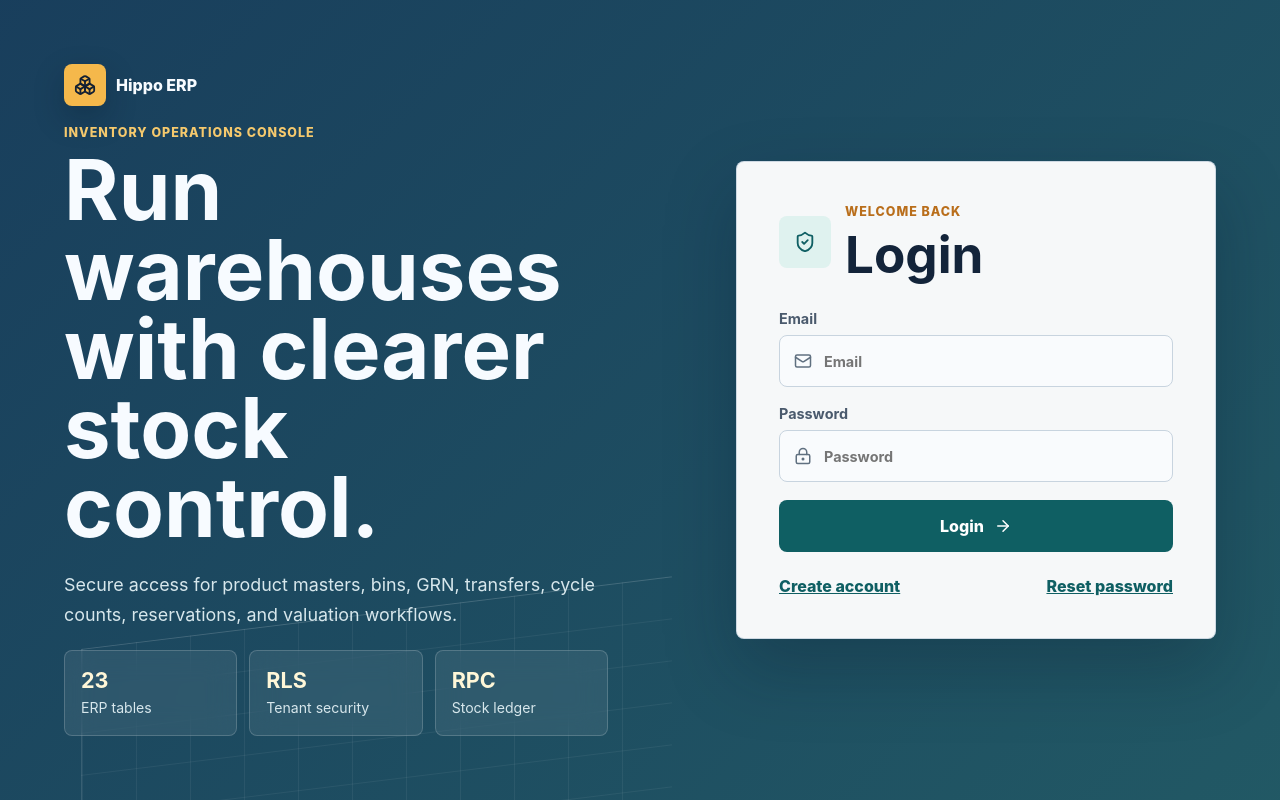
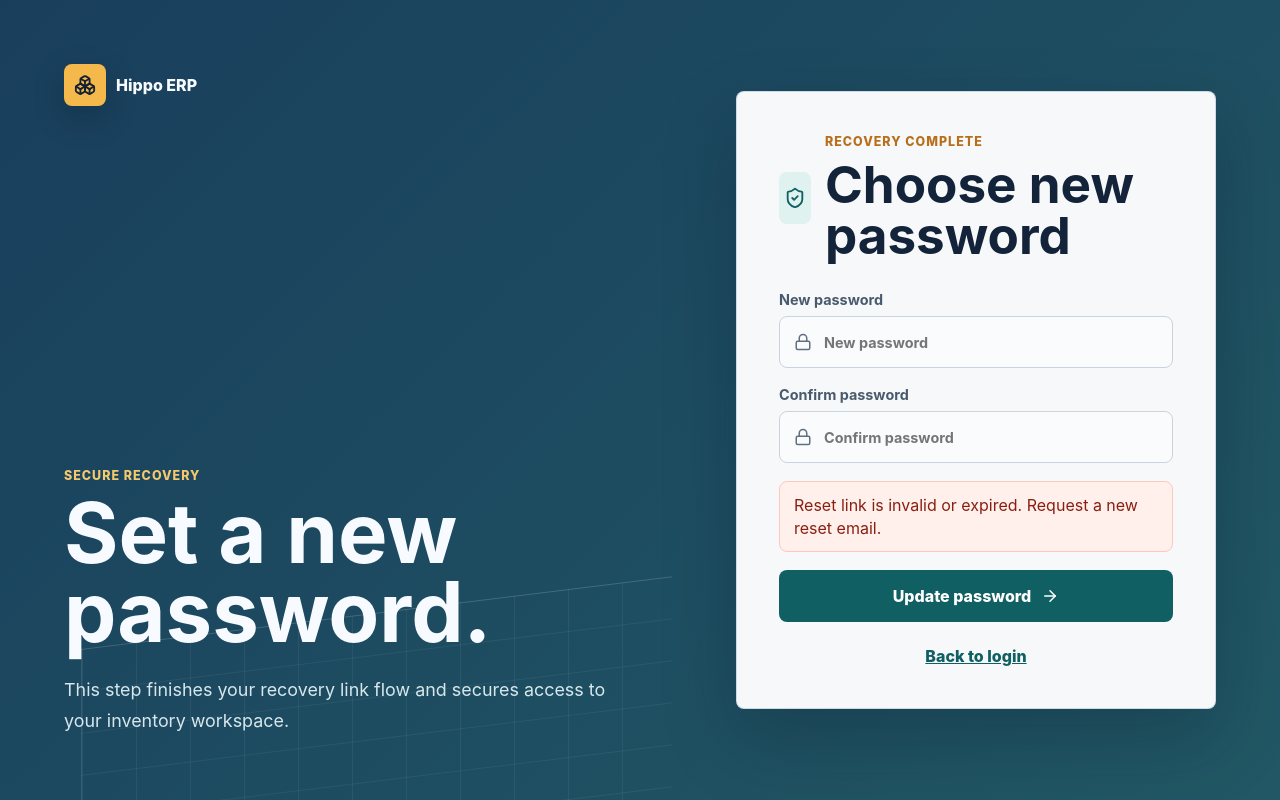
Before and after one commit to Saikumar-bali/hippo-erp, a React (Vite) app: page /reset/update in a window 1280 px wide. Before the commit this address led to /login. Built offline with nearby package versions, Linux system fonts and the light colour scheme; no server answers.

Commit message:
Add dedicated recovery password update flow

```diff
--- a/src/main.tsx
+++ b/src/main.tsx
@@ -9,6 +9,7 @@ import { LoginRoute } from "./routes/LoginRoute";
 import { SignupRoute } from "./routes/SignupRoute";
 import { ResetPasswordRoute } from "./routes/ResetPasswordRoute";
 import { AuthCallbackRoute } from "./routes/AuthCallbackRoute";
+import { UpdatePasswordRoute } from "./routes/UpdatePasswordRoute";
 
 ReactDOM.createRoot(document.getElementById("root")!).render(
   <React.StrictMode>
@@ -18,6 +19,7 @@ ReactDOM.createRoot(document.getElementById("root")!).render(
           <Route path="/login" element={<LoginRoute />} />
           <Route path="/signup" element={<SignupRoute />} />
           <Route path="/reset" element={<ResetPasswordRoute />} />
+          <Route path="/reset/update" element={<UpdatePasswordRoute />} />
           <Route path="/auth/callback" element={<AuthCallbackRoute />} />
           <Route element={<ProtectedRoute />}>
             <Route path="/" element={<App />} />
--- a/src/routes/AuthCallbackRoute.tsx
+++ b/src/routes/AuthCallbackRoute.tsx
@@ -4,8 +4,13 @@ import { supabase } from "../lib/supabase";
 
 export function AuthCallbackRoute() {
   const navigate = useNavigate();
+
   useEffect(() => {
-    supabase.auth.getSession().finally(() => navigate("/", { replace: true }));
+    const params = new URLSearchParams(window.location.hash.replace(/^#/, ""));
+    const type = params.get("type");
+    const target = type === "recovery" ? "/reset/update" : "/";
+    supabase.auth.getSession().finally(() => navigate(target, { replace: true }));
   }, [navigate]);
+
   return <div>Completing authentication...</div>;
 }
--- /dev/null
+++ b/src/routes/UpdatePasswordRoute.tsx
@@ -0,0 +1,122 @@
+import { useEffect, useState } from "react";
+import { Link, useNavigate } from "react-router-dom";
+import { ArrowRight, Boxes, Lock, ShieldCheck } from "lucide-react";
+import { supabase } from "../lib/supabase";
+
+export function UpdatePasswordRoute() {
+  const navigate = useNavigate();
+  const [password, setPassword] = useState("");
+  const [confirmPassword, setConfirmPassword] = useState("");
+  const [loading, setLoading] = useState(true);
+  const [saving, setSaving] = useState(false);
+  const [error, setError] = useState("");
+  const [success, setSuccess] = useState("");
+
+  useEffect(() => {
+    supabase.auth
+      .getSession()
+      .then(({ data }) => {
+        if (!data.session) {
+          setError("Reset link is invalid or expired. Request a new reset email.");
+        }
+      })
+      .finally(() => setLoading(false));
+  }, []);
+
+  const submit = async (e: React.FormEvent) => {
+    e.preventDefault();
+    setError("");
+    setSuccess("");
+
+    if (!password || password.length < 8) {
+      setError("Password must be at least 8 characters.");
+      return;
+    }
+    if (password !== confirmPassword) {
+      setError("Passwords do not match.");
+      return;
+    }
+
+    setSaving(true);
+    const { error } = await supabase.auth.updateUser({ password });
+    setSaving(false);
+
+    if (error) {
+      setError(error.message);
+      return;
+    }
+
+    setSuccess("Password updated successfully. Redirecting to login...");
+    window.setTimeout(() => navigate("/login", { replace: true }), 1200);
+  };
+
+  return (
+    <main className="auth-page">
+      <section className="auth-panel" aria-label="Hippo ERP password update">
+        <div className="auth-brand">
+          <span className="brand-mark"><Boxes size={22} /></span>
+          <span>Hippo ERP</span>
+        </div>
+        <div className="auth-copy">
+          <p className="eyebrow">Secure recovery</p>
+          <h1>Set a new password.</h1>
+          <p>
+            This step finishes your recovery link flow and secures access to your
+            inventory workspace.
+          </p>
+        </div>
+      </section>
+
+      <section className="auth-card" aria-label="Update password form">
+        <div className="auth-card-header">
+          <div className="auth-icon"><ShieldCheck size={22} /></div>
+          <div>
+            <p className="eyebrow">Recovery complete</p>
+            <h2>Choose new password</h2>
+          </div>
+        </div>
+
+        <form className="auth-form" onSubmit={submit}>
+          <label>
+            <span>New password</span>
+            <div className="input-wrap">
+              <Lock size={18} />
+              <input
+                value={password}
+                onChange={(e) => setPassword(e.target.value)}
+                placeholder="New password"
+                type="password"
+                autoComplete="new-password"
+              />
+            </div>
+          </label>
+
+          <label>
+            <span>Confirm password</span>
+            <div className="input-wrap">
+              <Lock size={18} />
+              <input
+                value={confirmPassword}
+                onChange={(e) => setConfirmPassword(e.target.value)}
+                placeholder="Confirm password"
+                type="password"
+                autoComplete="new-password"
+              />
+            </div>
+          </label>
+
+          {success && <p className="form-success">{success}</p>}
+          {error && <p className="form-alert" role="alert">{error}</p>}
+
+          <button className="primary-action" type="submit" disabled={loading || saving}>
+            {saving ? "Saving..." : "Update password"} <ArrowRight size={18} />
+          </button>
+        </form>
+
+        <div className="auth-links single">
+          <Link to="/login">Back to login</Link>
+        </div>
+      </section>
+    </main>
+  );
+}
```
